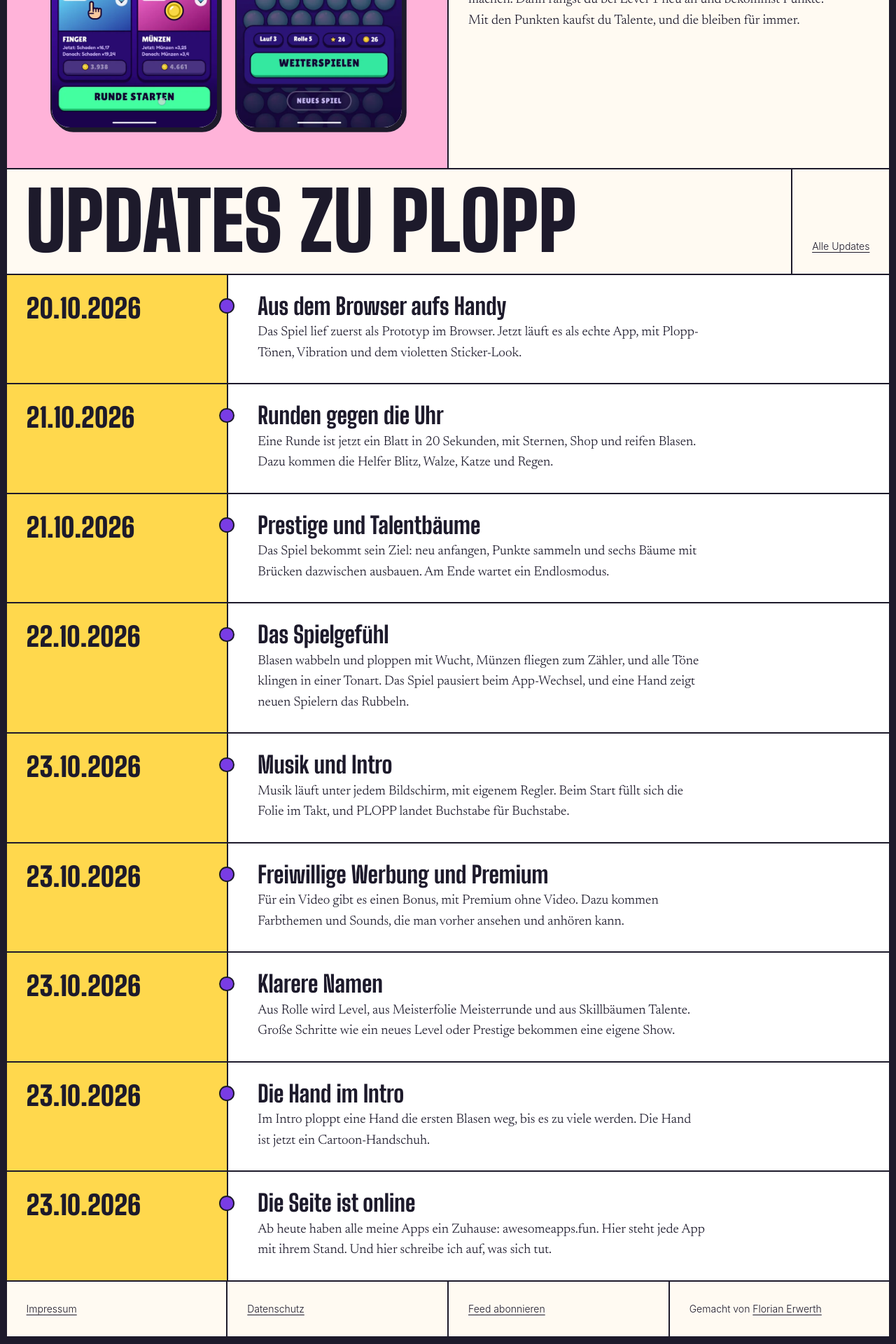
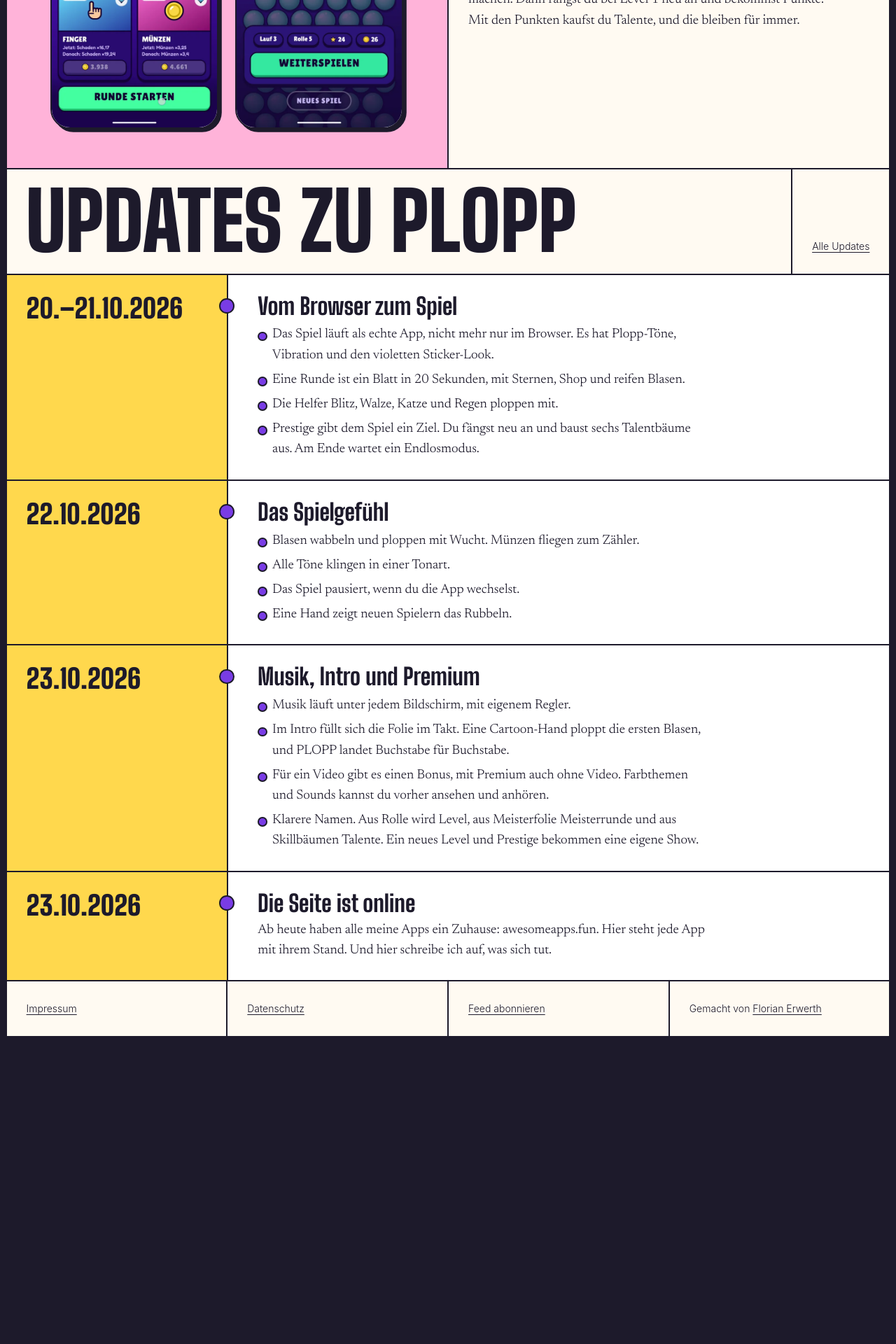
Before and after one commit to FloErwerth/FloErwerth.github.io, a Jekyll site: the page built from plopp/index.md, in a window 1280 px wide. Shown: the part 4019-5939 px from the top of the page at 70% size. Built offline with Jekyll 4.4.1, drawn with Linux system fonts in a browser that asks for light colours; after the commit the page ends 5511 px from its top, so only the background shows below that.

Commit message:
Group each app's updates into periods of at least a day
Several commits on one day were one update each, so a busy day filled the
timeline with small steps. A milestone is now a period with a title and
its changes as points; the steps into a store stay single days.

Co-Authored-By: Claude Opus 5.5 <noreply@anthropic.com>

```diff
--- a/_data/apps.yml
+++ b/_data/apps.yml
@@ -9,9 +9,11 @@
 #         `media` (screenshots and screen recordings from the app) or a `demo`
 #         (a drawing in _includes/how/, for an app with no recordings yet).
 #         Describe only what the app does today, not what is planned.
-# milestones: the app's history, oldest first. `key: true` marks a step on
-#         the way into a store (a test track, a submission, a release), which
-#         the page shows larger than the others.
+# milestones: the app's history, oldest first, one entry per period of at
+#         least a day: `date`, and `until` for a period of several days, a
+#         `title` for the whole period and its changes as `points`. `key: true`
+#         marks a step on the way into a store (a test track, a submission, a
+#         release): a single day with a `text`, which the page shows larger.
 
 - slug: plopp
   name: PLOPP
@@ -73,47 +75,27 @@
 
   milestones:
     - date: 2026-10-20
-      title: Aus dem Browser aufs Handy
-      text: >-
-        Das Spiel lief zuerst als Prototyp im Browser. Jetzt läuft es als echte
-        App, mit Plopp-Tönen, Vibration und dem violetten Sticker-Look.
-    - date: 2026-10-21
-      title: Runden gegen die Uhr
-      text: >-
-        Eine Runde ist jetzt ein Blatt in 20 Sekunden, mit Sternen, Shop und
-        reifen Blasen. Dazu kommen die Helfer Blitz, Walze, Katze und Regen.
-    - date: 2026-10-21
-      title: Prestige und Talentbäume
-      text: >-
-        Das Spiel bekommt sein Ziel: neu anfangen, Punkte sammeln und sechs
-        Bäume mit Brücken dazwischen ausbauen. Am Ende wartet ein Endlosmodus.
+      until: 2026-10-21
+      title: Vom Browser zum Spiel
+      points:
+        - Das Spiel läuft als echte App, nicht mehr nur im Browser. Es hat Plopp-Töne, Vibration und den violetten Sticker-Look.
+        - Eine Runde ist ein Blatt in 20 Sekunden, mit Sternen, Shop und reifen Blasen.
+        - Die Helfer Blitz, Walze, Katze und Regen ploppen mit.
+        - Prestige gibt dem Spiel ein Ziel. Du fängst neu an und baust sechs Talentbäume aus. Am Ende wartet ein Endlosmodus.
     - date: 2026-10-22
       title: Das Spielgefühl
-      text: >-
-        Blasen wabbeln und ploppen mit Wucht, Münzen fliegen zum Zähler, und
-        alle Töne klingen in einer Tonart. Das Spiel pausiert beim App-Wechsel,
-        und eine Hand zeigt neuen Spielern das Rubbeln.
+      points:
+        - Blasen wabbeln und ploppen mit Wucht. Münzen fliegen zum Zähler.
+        - Alle Töne klingen in einer Tonart.
+        - Das Spiel pausiert, wenn du die App wechselst.
+        - Eine Hand zeigt neuen Spielern das Rubbeln.
     - date: 2026-10-23
-      title: Musik und Intro
-      text: >-
-        Musik läuft unter jedem Bildschirm, mit eigenem Regler. Beim Start
-        füllt sich die Folie im Takt, und PLOPP landet Buchstabe für Buchstabe.
-    - date: 2026-10-23
-      title: Freiwillige Werbung und Premium
-      text: >-
-        Für ein Video gibt es einen Bonus, mit Premium ohne Video. Dazu kommen
-        Farbthemen und Sounds, die man vorher ansehen und anhören kann.
-    - date: 2026-10-23
-      title: Klarere Namen
-      text: >-
-        Aus Rolle wird Level, aus Meisterfolie Meisterrunde und aus
-        Skillbäumen Talente. Große Schritte wie ein neues Level oder Prestige
-        bekommen eine eigene Show.
-    - date: 2026-10-23
-      title: Die Hand im Intro
-      text: >-
-        Im Intro ploppt eine Hand die ersten Blasen weg, bis es zu viele
-        werden. Die Hand ist jetzt ein Cartoon-Handschuh.
+      title: Musik, Intro und Premium
+      points:
+        - Musik läuft unter jedem Bildschirm, mit eigenem Regler.
+        - Im Intro füllt sich die Folie im Takt. Eine Cartoon-Hand ploppt die ersten Blasen, und PLOPP landet Buchstabe für Buchstabe.
+        - Für ein Video gibt es einen Bonus, mit Premium auch ohne Video. Farbthemen und Sounds kannst du vorher ansehen und anhören.
+        - Klarere Namen. Aus Rolle wird Level, aus Meisterfolie Meisterrunde und aus Skillbäumen Talente. Ein neues Level und Prestige bekommen eine eigene Show.
 
 - slug: grammgenau
   name: Grammgenau
@@ -154,34 +136,21 @@
   milestones:
     - date: 2026-10-16
       title: Erste nutzbare Version
-      text: >-
-        Am ersten Tag stehen das Profil, das tägliche Kalorienziel und das
-        Essen in Gramm aus dem Bundeslebensmittelschlüssel.
-    - date: 2026-10-16
-      title: „Passt dein Ziel?“
-      text: >-
-        „Heute“ fragt jede Woche, ob das Ziel passt, und passt es an. Dazu
-        kommt eine animierte Waage.
+      points:
+        - Du legst dein Profil an und bekommst ein tägliches Kalorienziel.
+        - Du trägst dein Essen in Gramm ein, aus dem Bundeslebensmittelschlüssel.
+        - „Heute“ fragt jede Woche, ob das Ziel passt, und passt es an. Dazu kommt eine animierte Waage.
     - date: 2026-10-18
-      title: Der Rechner-Look
-      text: >-
-        „Heute“ und „Essen“ sehen jetzt aus wie ein Taschenrechner: Tasten für
-        die Mahlzeiten, ein Kalorienbalken und Makro-Symbole, die sich füllen.
-    - date: 2026-10-18
-      title: Barcode, Gewicht und Verlauf
-      text: >-
-        Produkte findest du über den Barcode. Du trägst dein Gewicht ein, und
-        ein Verlauf zeigt die letzten Wochen. Vergessene Tage trägst du nach.
-    - date: 2026-10-18
-      title: Eine Suche, die mitdenkt
-      text: >-
-        Die Suche versteht Alltagswörter wie „Käse“, verzeiht Tippfehler und
-        findet Markenprodukte auch ohne Internet. Was du oft isst, steht oben.
+      title: Rechner-Look, Barcode und Suche
+      points:
+        - „Heute“ und „Essen“ sehen aus wie ein Taschenrechner, mit Tasten für die Mahlzeiten, einem Kalorienbalken und Makro-Symbolen, die sich füllen.
+        - Produkte findest du über den Barcode.
+        - Du trägst dein Gewicht ein, und ein Verlauf zeigt die letzten Wochen. Vergessene Tage trägst du nach.
+        - Die Suche versteht Alltagswörter wie „Käse“, verzeiht Tippfehler und findet Markenprodukte auch ohne Internet. Was du oft isst, steht oben.
     - date: 2026-10-20
       title: Ziel nach dem Gewichtstrend
-      text: >-
-        Das Ziel rechnet mit dem geglätteten Trend deiner Wiegungen. Ein Tag
-        mit viel Wasser im Körper verschiebt es nicht mehr.
+      points:
+        - Das Ziel rechnet mit dem geglätteten Trend deiner Wiegungen. Ein Tag mit viel Wasser im Körper verschiebt es nicht mehr.
 
 - slug: movenote
   name: MoveNote
@@ -221,44 +190,27 @@
 
   milestones:
     - date: 2026-09-27
+      until: 2026-09-29
       title: Erste Version
-      text: >-
-        Am ersten Tag liest ein Text-Editor Workouts, markiert falsche Zeilen
-        rot und schlägt Übungen vom letzten Mal vor.
-    - date: 2026-09-29
-      title: Kalorienrechner
-      text: >-
-        Ein Rechner zeigt den Bedarf für Ruhe- und Trainingstage, ein
-        Kalorienziel aus dem Wochenziel und die Makros.
+      points:
+        - Ein Text-Editor liest Workouts, markiert falsche Zeilen rot und schlägt Übungen vom letzten Mal vor.
+        - Ein Rechner zeigt den Bedarf für Ruhe- und Trainingstage, ein Kalorienziel aus dem Wochenziel und die Makros.
     - date: 2026-10-02
-      title: Pausentimer
-      text: >-
-        Zwischen den Sätzen läuft ein Pausentimer mit Signal, auch auf dem
-        Sperrbildschirm und in der Dynamic Island.
-    - date: 2026-10-02
-      title: Tasten über der Tastatur
-      text: >-
-        Eine Leiste zeigt die Zeichen, die gerade passen, und Vorschläge vom
-        letzten Mal. Die Schreibweise musst du nicht auswendig kennen.
-    - date: 2026-10-03
-      title: Der Name MoveNote
-      text: >-
-        Die App heißt jetzt MoveNote und hat ein eigenes Icon.
+      until: 2026-10-03
+      title: Pausentimer und der Name MoveNote
+      points:
+        - Zwischen den Sätzen läuft ein Pausentimer mit Signal, auch auf dem Sperrbildschirm und in der Dynamic Island.
+        - Eine Leiste über der Tastatur zeigt die Zeichen, die gerade passen, und Vorschläge vom letzten Mal.
+        - Die App heißt jetzt MoveNote und hat ein eigenes Icon.
     - date: 2026-10-06
-      title: Planen
-      text: >-
-        Ein Kalender zeigt geplante und gemachte Workouts. Für jeden Tag siehst
-        du die geschätzte Dauer und dein Kalorienziel.
-    - date: 2026-10-06
-      title: Übersicht und Strava
-      text: >-
-        Nach dem Workout siehst du Dauer und bewegtes Gewicht. Auf Wunsch geht
-        das Workout zu Strava.
+      title: Planen und Strava
+      points:
+        - Ein Kalender zeigt geplante und gemachte Workouts, mit der geschätzten Dauer und dem Kalorienziel für jeden Tag.
+        - Nach dem Workout siehst du Dauer und bewegtes Gewicht. Auf Wunsch geht das Workout zu Strava.
     - date: 2026-10-15
       title: Rückgängig und Wiederholen
-      text: >-
-        Jede Änderung lässt sich rückgängig machen, auch ein gelöschtes
-        Workout.
+      points:
+        - Jede Änderung lässt sich rückgängig machen, auch ein gelöschtes Workout.
 
 - slug: pubg-stream-report
   name: PUBG Stream Report
@@ -302,30 +254,14 @@
           alt: "Treffer für einen Spieler, nach Tagen sortiert: rote Karten für „hat dich gekillt“, grüne für „Du hast … gekillt“."
   milestones:
     - date: 2026-10-08
-      title: Erster Prototyp
-      text: >-
-        Ein Skript findet zu einem PUBG-Namen alle Kills und Knocks gegen
-        Streamer und öffnet das Twitch-VOD kurz vor der Szene.
-    - date: 2026-10-08
-      title: Streamer am Wasserzeichen erkennen
-      text: >-
-        Die App liest das PUBG-Wasserzeichen im Vorschaubild eines Streams. So
-        findet sie auch Streamer, deren PUBG-Name anders ist als ihr
-        Twitch-Name.
-    - date: 2026-10-08
-      title: Die App fürs Handy
-      text: >-
-        Eine App für iOS und Android startet die Suche. Die Ergebnisse kommen
-        live, mit einem Fortschrittsbalken.
-    - date: 2026-10-09
-      title: Werbung und „Werbung entfernen“
-      text: >-
-        Die App zeigt Werbung. Ein einmaliger Kauf schaltet sie ab.
-    - date: 2026-10-11
-      title: Englisch und Store-Eintrag
-      text: >-
-        Die App gibt es jetzt auch auf Englisch. Icon, Screenshots und Texte
-        für App Store und Google Play sind fertig.
+      until: 2026-10-11
+      title: Vom Skript zur App
+      points:
+        - Ein Skript findet zu einem PUBG-Namen alle Kills und Knocks gegen Streamer und öffnet das Twitch-VOD kurz vor der Szene.
+        - Die App liest das PUBG-Wasserzeichen im Vorschaubild eines Streams. So findet sie auch Streamer, deren PUBG-Name anders ist als ihr Twitch-Name.
+        - Eine App für iOS und Android startet die Suche. Die Ergebnisse kommen live, mit einem Fortschrittsbalken.
+        - Die App zeigt Werbung. Ein einmaliger Kauf schaltet sie ab.
+        - Die App gibt es auch auf Englisch. Icon, Screenshots und Texte für App Store und Google Play sind fertig.
     - date: 2026-10-12
       title: Geschlossener Test bei Google Play
       key: true
@@ -334,21 +270,12 @@
         laden sie aus dem Play Store, und ihre Rückmeldungen bestimmen die
         nächsten Schritte.
     - date: 2026-10-14
-      title: Treffer teilen
-      text: >-
-        Ein Treffer lässt sich als Link verschicken. Freunde sehen die Szene
-        auch ohne App im Browser.
-    - date: 2026-10-16
-      title: Tabs und eigener Account
-      text: >-
-        Du verbindest deinen PUBG-Namen mit der App. Dazu kommen Tabs mit
-        Home, Statistiken, PUBG-News und einem Vergleich mit Streamern oder
-        Freunden.
-    - date: 2026-10-18
-      title: Was die Tester sagen
-      text: >-
-        Nach den ersten Rückmeldungen gibt es einen Willkommens-Bildschirm,
-        „Feedback senden“ und mehr Rückmeldung beim Tippen.
+      until: 2026-10-18
+      title: Teilen, Tabs und was die Tester sagen
+      points:
+        - Ein Treffer lässt sich als Link verschicken. Freunde sehen die Szene auch ohne App im Browser.
+        - Du verbindest deinen PUBG-Namen mit der App. Tabs zeigen Home, Statistiken, PUBG-News und einen Vergleich mit Streamern oder Freunden.
+        - Nach den ersten Rückmeldungen gibt es einen Willkommens-Bildschirm, „Feedback senden“ und mehr Rückmeldung beim Tippen.
     - date: 2026-10-22
       title: Bei Apple eingereicht
       key: true
--- a/_layouts/app.html
+++ b/_layouts/app.html
@@ -99,10 +99,27 @@ layout: site
     <ol class="timeline-list">
       {%- for m in app.milestones %}
       <li class="cells timeline-step{% if m.key %} is-key{% endif %}">
+        {%- if m.until %}
+        {%- comment %} A period: "20.–21.10.2026", or "29.9.–2.10.2026" across a month. {% endcomment %}
+        {%- assign from_month = m.date | date: "%m%Y" %}
+        {%- assign until_month = m.until | date: "%m%Y" %}
+        {%- if from_month == until_month %}{% assign from = m.date | date: "%-d." %}{% else %}{% assign from = m.date | date: "%-d.%-m." %}{% endif %}
+        <p class="cell timeline-date"><time datetime="{{ m.date | date: '%Y-%m-%d' }}">{{ from }}</time>–<wbr><time datetime="{{ m.until | date: '%Y-%m-%d' }}">{{ m.until | date: "%-d.%-m.%Y" }}</time></p>
+        {%- else %}
         <time class="cell timeline-date" datetime="{{ m.date | date: '%Y-%m-%d' }}">{{ m.date | date: "%-d.%-m.%Y" }}</time>
+        {%- endif %}
         <div class="cell timeline-body">
           <h3 class="timeline-title">{{ m.title }}</h3>
+          {%- if m.text %}
           <p>{{ m.text }}</p>
+          {%- endif %}
+          {%- if m.points %}
+          <ul class="timeline-points">
+            {%- for point in m.points %}
+            <li>{{ point }}</li>
+            {%- endfor %}
+          </ul>
+          {%- endif %}
         </div>
       </li>
       {%- endfor %}
--- a/assets/site.css
+++ b/assets/site.css
@@ -1374,6 +1374,35 @@ dd {
   max-width: 40rem;
 }
 
+/* The changes of one period, each on a dot in the app's colour. */
+
+.timeline-points {
+  display: flex;
+  flex-direction: column;
+  gap: 0.35rem;
+  max-width: 40rem;
+  margin: 0.2rem 0 0;
+  padding: 0;
+  list-style: none;
+}
+
+.timeline-points li {
+  position: relative;
+  padding-left: 1.3rem;
+}
+
+.timeline-points li::before {
+  content: '';
+  position: absolute;
+  top: 0.55em;
+  left: 0;
+  width: 0.6rem;
+  height: 0.6rem;
+  border: 2px solid var(--ink);
+  border-radius: 50%;
+  background: var(--app);
+}
+
 .timeline-title a {
   text-decoration: none;
 }
```
Also changed, not shown: README.md.
